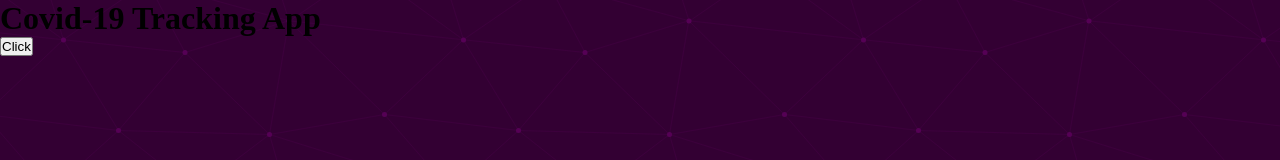
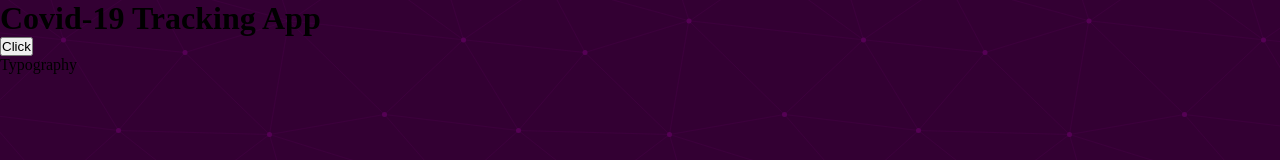
Before and after one commit to alibaltaci/React-Projects, a React (Vite) app in the folder Covid-19 Tracking App/project/: page / in a window 1280 px wide. Shown: the top 160 px of the page. Built offline with nearby package versions, Linux system fonts and the light colour scheme.

Commit message:
typography

```diff
--- a/Covid-19 Tracking App/project/src/App.jsx
+++ b/Covid-19 Tracking App/project/src/App.jsx
@@ -1,4 +1,6 @@
 import axios from 'axios';
+import GridContainer from './components/GridContainer/GridContainer';
+import Typography from './components/Typography/Typography';
 
 function App() {
 
@@ -44,6 +46,11 @@ function App() {
     <>
       <h1>Covid-19 Tracking App</h1>
       <button onClick={ () => getData() } >Click</button>
+
+
+      <GridContainer>
+        <Typography />
+      </GridContainer>
     </>
   )
 }
--- /dev/null
+++ b/Covid-19 Tracking App/project/src/components/GridContainer/GridContainer.jsx
@@ -0,0 +1,9 @@
+import { StyledGridContainer } from "./StyledGridContainer";
+
+export default function GridContainer({children}) {
+  return (
+    <StyledGridContainer>
+        {children}
+    </StyledGridContainer>
+  )
+}
--- /dev/null
+++ b/Covid-19 Tracking App/project/src/components/GridContainer/StyledGridContainer.jsx
@@ -0,0 +1,7 @@
+import styled from "styled-components";
+
+export const StyledGridContainer = styled.div`
+
+
+
+`
--- /dev/null
+++ b/Covid-19 Tracking App/project/src/components/Typography/StyledTypography.jsx
@@ -0,0 +1,7 @@
+import styled from "styled-components";
+
+export const StyledTypography = styled.p`
+
+
+
+`
--- /dev/null
+++ b/Covid-19 Tracking App/project/src/components/Typography/Typography.jsx
@@ -0,0 +1,9 @@
+import { StyledTypography } from "./StyledTypography";
+
+export default function Typography() {
+  return (
+    <StyledTypography>
+        Typography
+    </StyledTypography>
+  )
+}
```
Also changed, not shown: Covid-19 Tracking App/project/.eslintrc.cjs.
